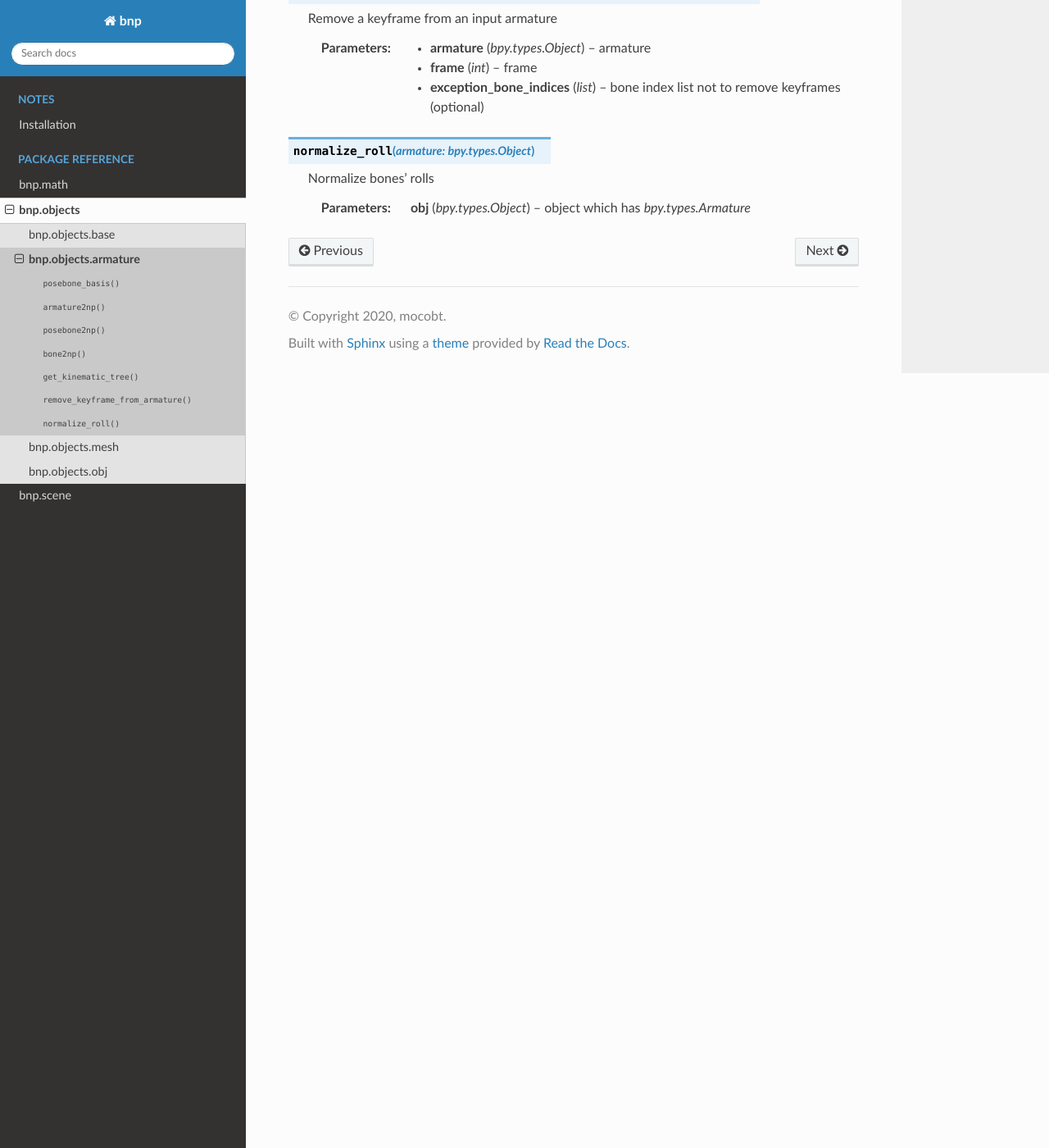
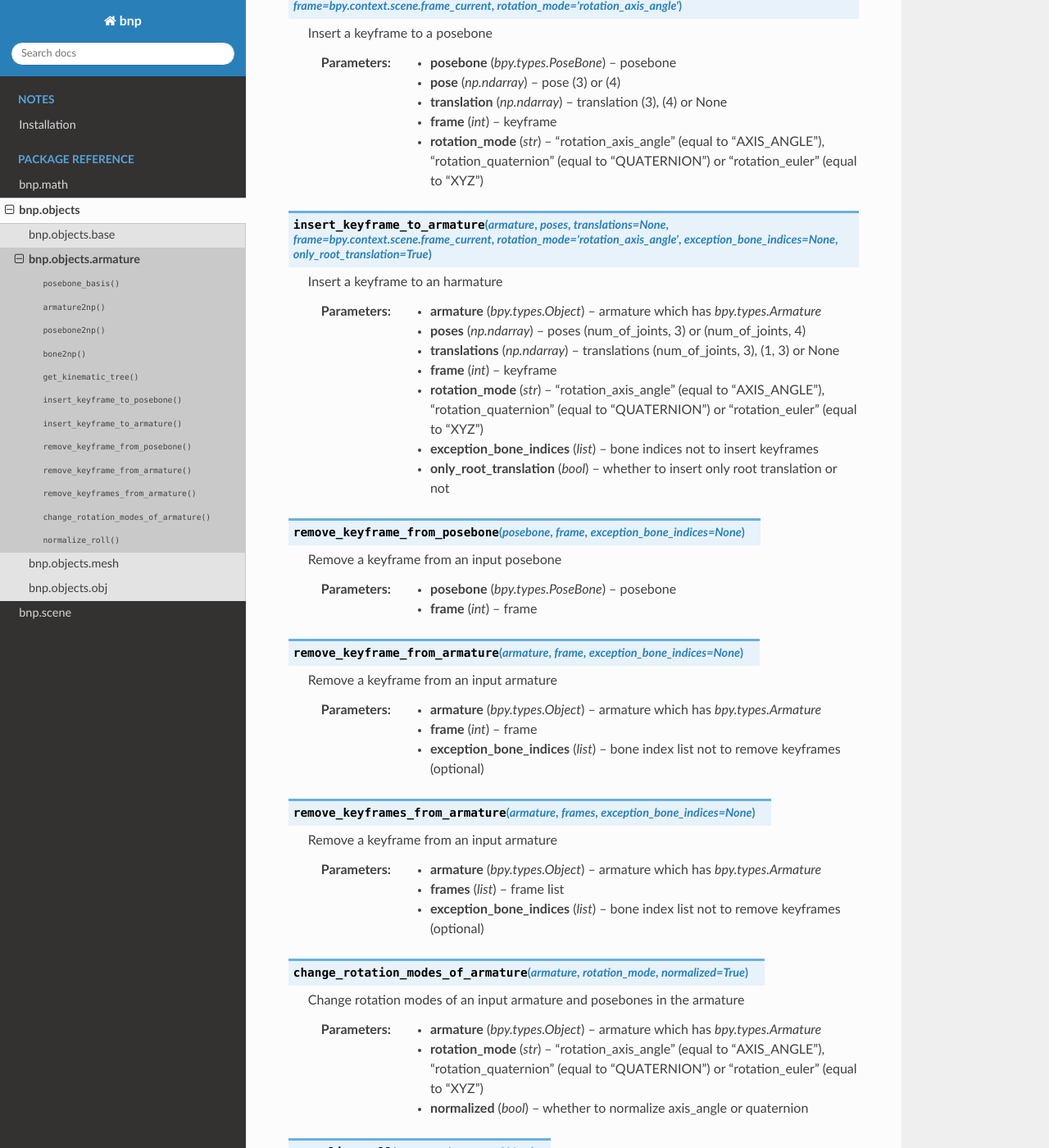
Before and after one commit to j20232/bnp, a Sphinx documentation site: the page built from docs/source/modules/objects_modules/armature.rst, in a window 1280 px wide and 1400 px high, scrolled down 1343 px. Shown: the whole window at 82% size. Built offline with Sphinx 7.4.7 and the Read the Docs theme 2.0.0, drawn with Linux system fonts in a browser that asks for light colours; some of the changed text lies outside the part shown.

Commit message:
update documentation

```diff
--- a/docs/source/index.rst
+++ b/docs/source/index.rst
@@ -2,6 +2,12 @@
 
 bnp documentation
 ===============================
+
+.. image:: ../../assets/logo.png
+   :scale: 40%
+   :height: 100px
+   :width: 200px
+   :align: center
 
 bnp is a numpy utility library for Blender.
 
--- a/docs/source/modules/objects_modules/armature.rst
+++ b/docs/source/modules/objects_modules/armature.rst
@@ -51,13 +51,63 @@ bnp.objects.armature
     :param armature: `bpy.types.Object` or `bpy.types.Armature`
 
 
+.. py:function:: insert_keyframe_to_posebone(posebone, pose, translation=None, frame=bpy.context.scene.frame_current, rotation_mode="rotation_axis_angle")
+
+    Insert a keyframe to a posebone
+
+    :param bpy.types.PoseBone posebone: posebone
+    :param np.ndarray pose: pose (3) or (4)
+    :param np.ndarray translation: translation (3), (4) or None
+    :param int frame: keyframe
+    :param str rotation_mode: "rotation_axis_angle" (equal to "AXIS_ANGLE"), "rotation_quaternion" (equal to "QUATERNION") or "rotation_euler" (equal to "XYZ")
+
+
+.. py:function:: insert_keyframe_to_armature(armature, poses, translations=None, frame=bpy.context.scene.frame_current, rotation_mode="rotation_axis_angle", exception_bone_indices=None, only_root_translation=True)
+
+    Insert a keyframe to an harmature
+
+    :param bpy.types.Object armature: armature which has `bpy.types.Armature`
+    :param np.ndarray poses: poses (num_of_joints, 3) or (num_of_joints, 4)
+    :param np.ndarray translations: translations (num_of_joints, 3), (1, 3) or None
+    :param int frame: keyframe
+    :param str rotation_mode: "rotation_axis_angle" (equal to "AXIS_ANGLE"), "rotation_quaternion" (equal to "QUATERNION") or "rotation_euler" (equal to "XYZ")
+    :param list exception_bone_indices: bone indices not to insert keyframes
+    :param bool only_root_translation: whether to insert only root translation or not
+
+
+.. py:function:: remove_keyframe_from_posebone(posebone, frame, exception_bone_indices=None)
+
+    Remove a keyframe from an input posebone
+
+    :param bpy.types.PoseBone posebone: posebone
+    :param int frame: frame
+
+
 .. py:function:: remove_keyframe_from_armature(armature, frame, exception_bone_indices=None)
 
     Remove a keyframe from an input armature
 
-    :param bpy.types.Object armature: armature
+    :param bpy.types.Object armature: armature which has `bpy.types.Armature`
     :param int frame: frame
     :param list exception_bone_indices: bone index list not to remove keyframes (optional)
+
+
+.. py:function:: remove_keyframes_from_armature(armature, frames, exception_bone_indices=None)
+
+    Remove a keyframe from an input armature
+
+    :param bpy.types.Object armature: armature which has `bpy.types.Armature`
+    :param list frames: frame list
+    :param list exception_bone_indices: bone index list not to remove keyframes (optional)
+
+
+.. py:function:: change_rotation_modes_of_armature(armature, rotation_mode, normalized=True)
+
+    Change rotation modes of an input armature and posebones in the armature
+
+    :param bpy.types.Object armature: armature which has `bpy.types.Armature`
+    :param str rotation_mode: "rotation_axis_angle" (equal to "AXIS_ANGLE"), "rotation_quaternion" (equal to "QUATERNION") or "rotation_euler" (equal to "XYZ")
+    :param bool normalized: whether to normalize axis_angle or quaternion
 
 
 .. py:function:: normalize_roll(armature: bpy.types.Object)
```
Also changed, not shown: docs/source/modules/math_modules/rigging.rst (+7 -0 lines), docs/source/modules/objects_modules/base.rst (+19 -6 lines).
